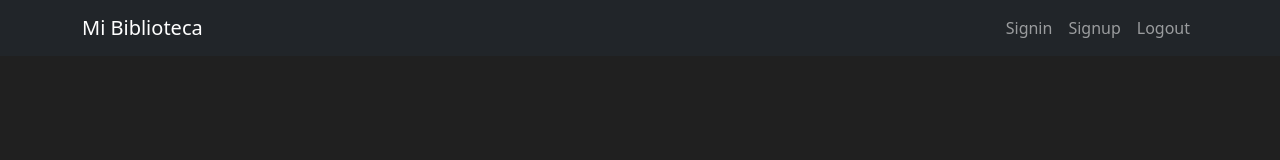
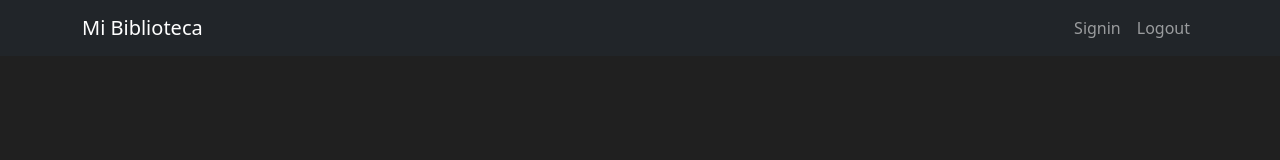
Before and after one commit to Antoni0af22/miBiblioteca1.github.io, a plain HTML site: page index.html in a window 1280 px wide. Drawn offline with nearby package versions, Linux system fonts and the light colour scheme; no server answers.

Commit message:
Update index.html

```diff
--- a/index.html
+++ b/index.html
@@ -25,7 +25,6 @@
       <div class="collapse navbar-collapse" id="navbarNavAltMarkup">
         <div class="navbar-nav ms-auto">
           <a class="nav-link logged-out" href="#" data-bs-toggle="modal" data-bs-target="#signinModal">Signin</a>
-          <a class="nav-link logged-out" href="#" data-bs-toggle="modal" data-bs-target="#signupModal">Signup</a>
           <a class="nav-link logged-in" href="#" id="logout">Logout</a>
         </div>
       </div>
```
